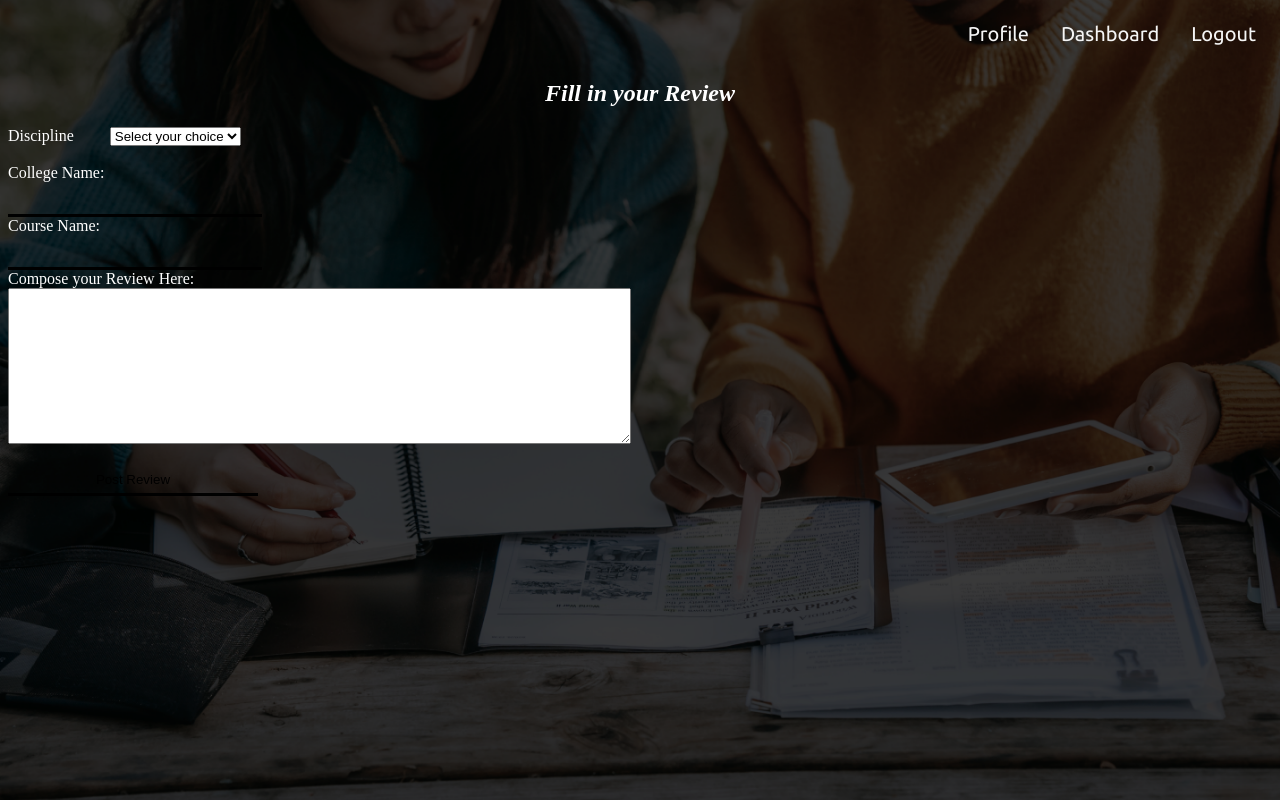
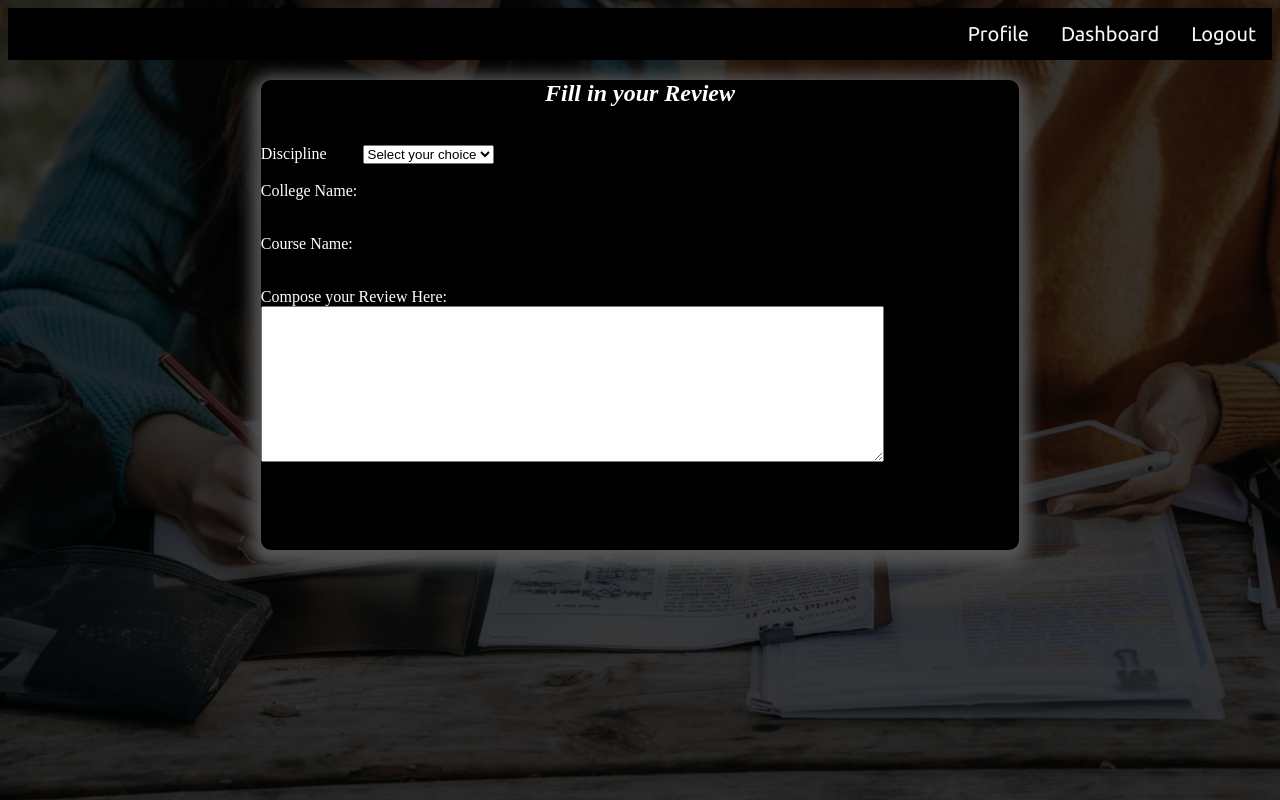
Before and after one commit to qor-101/cafe-review, a Django app: page /write-review in a window 1280 px wide. Run offline with Django 3.2, Linux system fonts and the light colour scheme.

Commit message:
review.html changed

```diff
--- a/reviewapp/templates/review.html
+++ b/reviewapp/templates/review.html
@@ -7,6 +7,21 @@
     <title >Write your Review</title>
     <style type="text/css">
       @import url('https://fonts.googleapis.com/css?family=Josefin+Sans|Ubuntu');
+
+      #navBar{
+        background-color: black;
+        margin: 0;
+        padding: 0;
+      }
+
+      .rForm{
+        margin-left: 20%;
+        width: 60%;
+        background-color: white;
+        border-radius:10px;
+        box-shadow: 0px 5px 15px 10px #545454;
+        background-color: black;
+      }
 
       .ul{
         list-style-type: none;
@@ -25,6 +40,7 @@
         font-family: Ubuntu;
         font-size: 1.25rem;
         float: right;
+        border-color: white;
       }
 
       li a:hover{
@@ -61,7 +77,7 @@
   </script>
 
   <body>
-    <div>
+    <div id="navBar">
       <ul class="ul">
         <li><a href="#"> Logout </a></li>
        <li><a href="#"> Dashboard </a></li>
@@ -69,8 +85,8 @@
       </ul>
     </div>
 
-    <h2 style="color: white;"><center><em> Fill in your Review </em></center></h2>
-    <div>
+    <div class="rForm">
+      <h2 style="color: white;"><center><em> Fill in your Review </em></center></h2><br>
       <form name="reviewForm" method="POST" action="/upload" onsubmit="return validate()">
         <label for="branch" style="color: white;">Discipline&emsp;&emsp;</label>
         <select id ="branch" name = "branch" required>
@@ -88,7 +104,7 @@
         <input type="text" id="course" name="course"><br>
         <label for="review" style="color: white;">Compose your Review Here:</label><br>
         <textarea id="review" name="review" rows="10" cols="75"></textarea><br><br>
-        <input type="submit" value="Post Review" id="submit">
+        <input type="submit" value="Post Review" id="submit"><br><br><br>
       </form>
     </div>
   </body>
```
Also changed, not shown: db.sqlite3.
